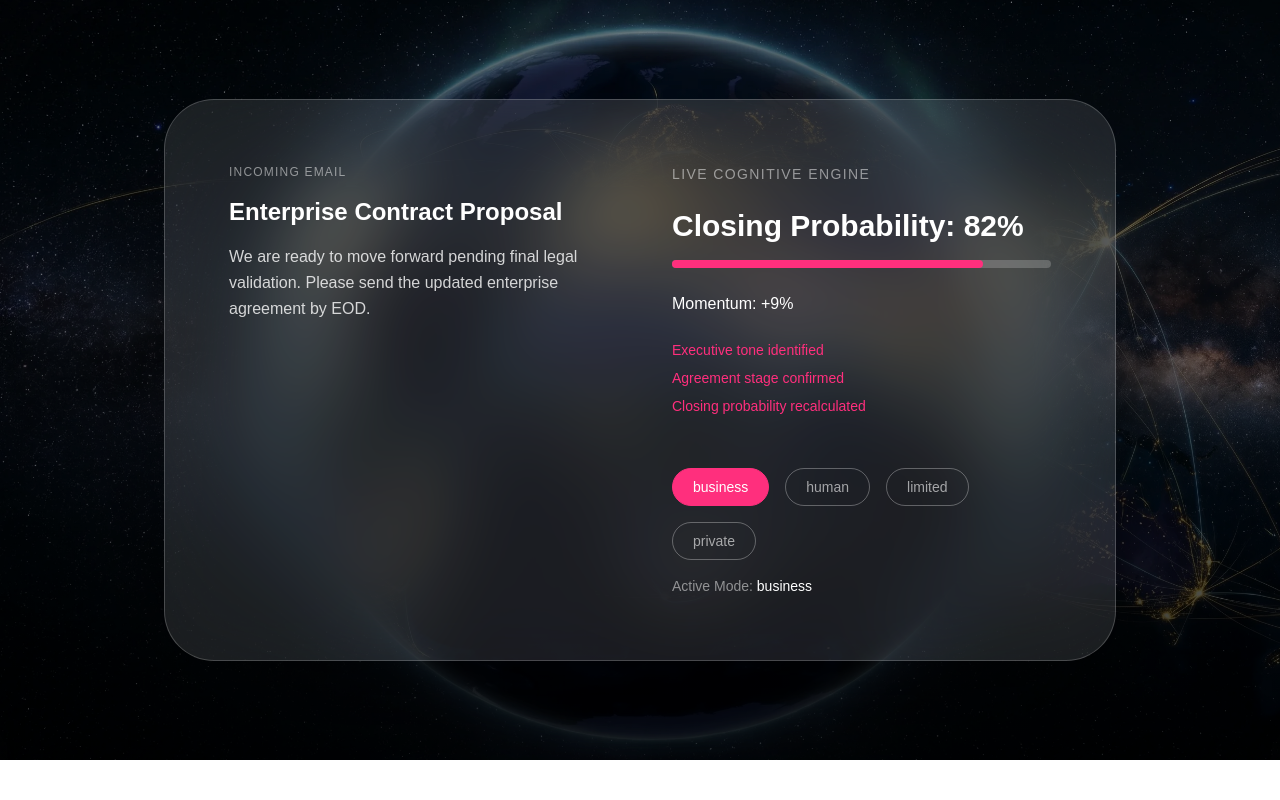
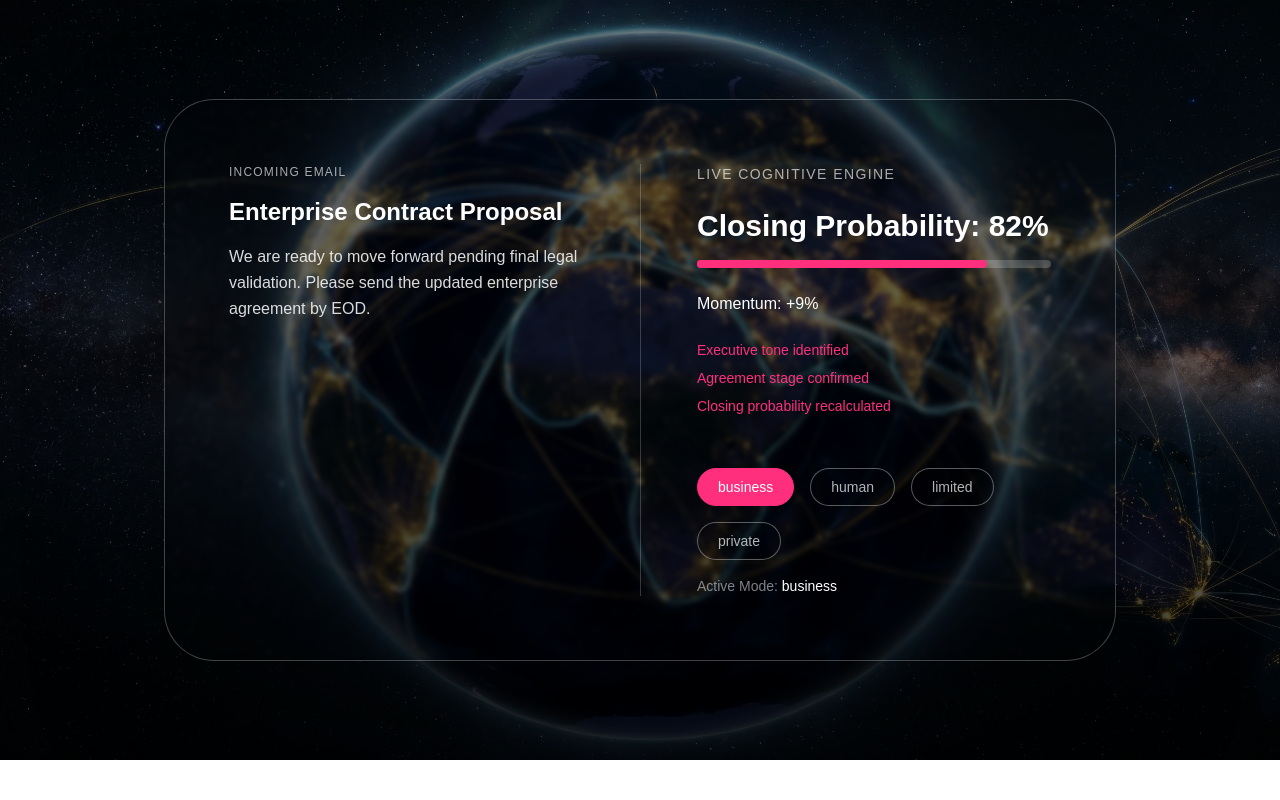
Before and after one commit to o7digital/oliviaOS-Alfa, a Next.js app in the folder apps/frontend/: page / in a window 1280 px wide. Shown: the top 800 px of the page. Built offline with nearby package versions, Linux system fonts and the light colour scheme.

Commit message:
Make hero panel fully transparent

```diff
--- a/apps/frontend/components/OliviaControlCenter.tsx
+++ b/apps/frontend/components/OliviaControlCenter.tsx
@@ -110,23 +110,23 @@ function LiveCognitiveDemo() {
 
   return (
     <div className="flex w-full justify-center">
-      <div className="w-full max-w-6xl rounded-[36px] border border-white/20 bg-white/10 p-7 text-white shadow-[0_50px_150px_rgba(0,0,0,0.6)] backdrop-blur-2xl lg:w-[85%] lg:rounded-[50px] lg:p-16">
-        <div className="grid gap-10 lg:grid-cols-2 lg:gap-16">
-          <div>
-            <div className="mb-4 text-xs tracking-widest text-white/50 uppercase">
+      <div className="w-full max-w-6xl rounded-[36px] border border-white/25 bg-black/18 p-7 text-white shadow-[0_45px_130px_rgba(0,0,0,0.42)] backdrop-blur-[2px] lg:w-[85%] lg:rounded-[50px] lg:p-16">
+        <div className="grid gap-10 lg:grid-cols-2 lg:gap-0">
+          <div className="lg:pr-14">
+            <div className="mb-4 text-xs tracking-widest text-white/65 uppercase">
               Incoming Email
             </div>
-            <div className="mb-4 text-2xl font-semibold">
+            <div className="mb-4 text-2xl font-semibold text-white">
               Enterprise Contract Proposal
             </div>
-            <p className="leading-relaxed text-white/80">
+            <p className="leading-relaxed text-white/85">
               We are ready to move forward pending final legal validation. Please
               send the updated enterprise agreement by EOD.
             </p>
           </div>
 
-          <div>
-            <div className="mb-6 text-sm tracking-widest text-white/50 uppercase">
+          <div className="border-t border-white/20 pt-10 lg:border-t-0 lg:border-l lg:pt-0 lg:pl-14">
+            <div className="mb-6 text-sm tracking-widest text-white/65 uppercase">
               Live Cognitive Engine
             </div>
             <div className="mb-4 text-3xl font-semibold">
@@ -154,7 +154,7 @@ function LiveCognitiveDemo() {
                   className={`rounded-full border px-5 py-2 text-sm transition-all ${
                     mode === candidate
                       ? "border-[#FF2F7D] bg-[#FF2F7D] text-white"
-                      : "border-white/30 text-white/60 hover:border-white/50 hover:text-white"
+                      : "border-white/35 bg-black/10 text-white/70 hover:border-white/60 hover:text-white"
                   }`}
                 >
                   {candidate}
```
